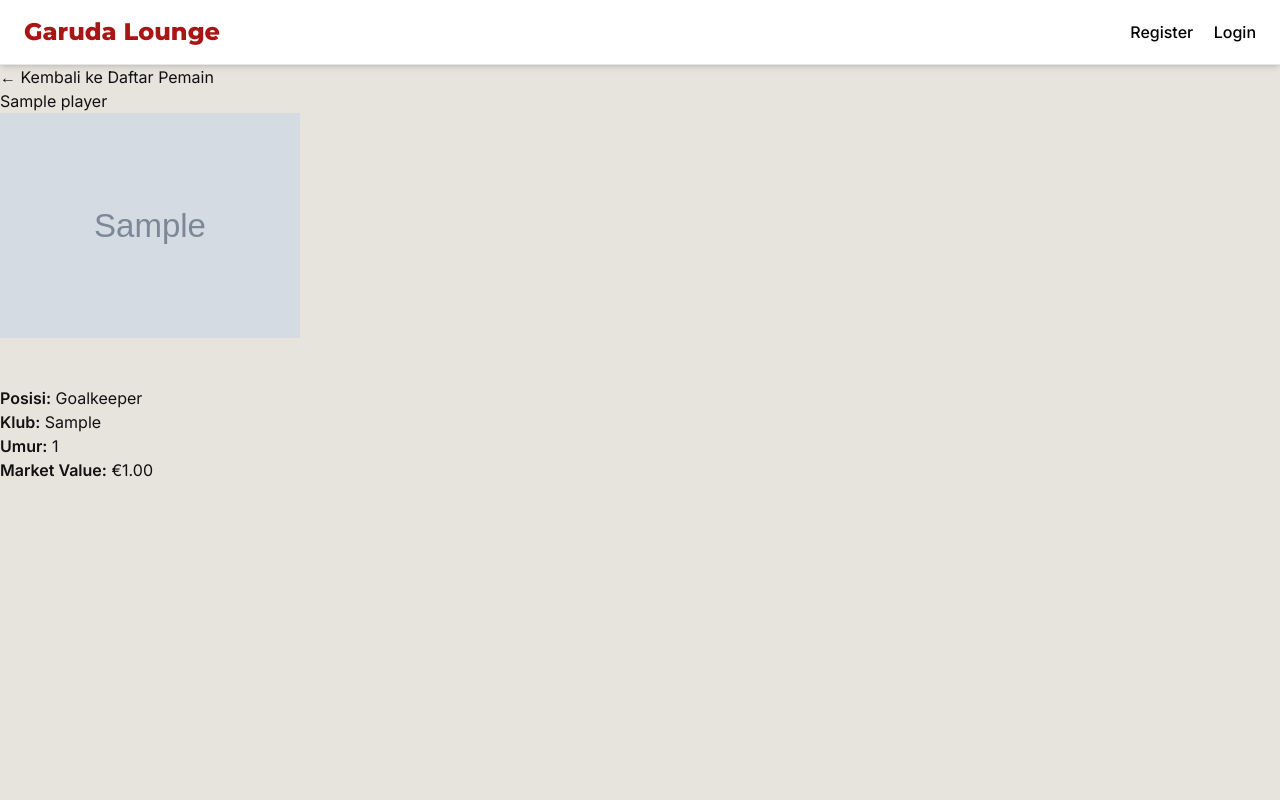
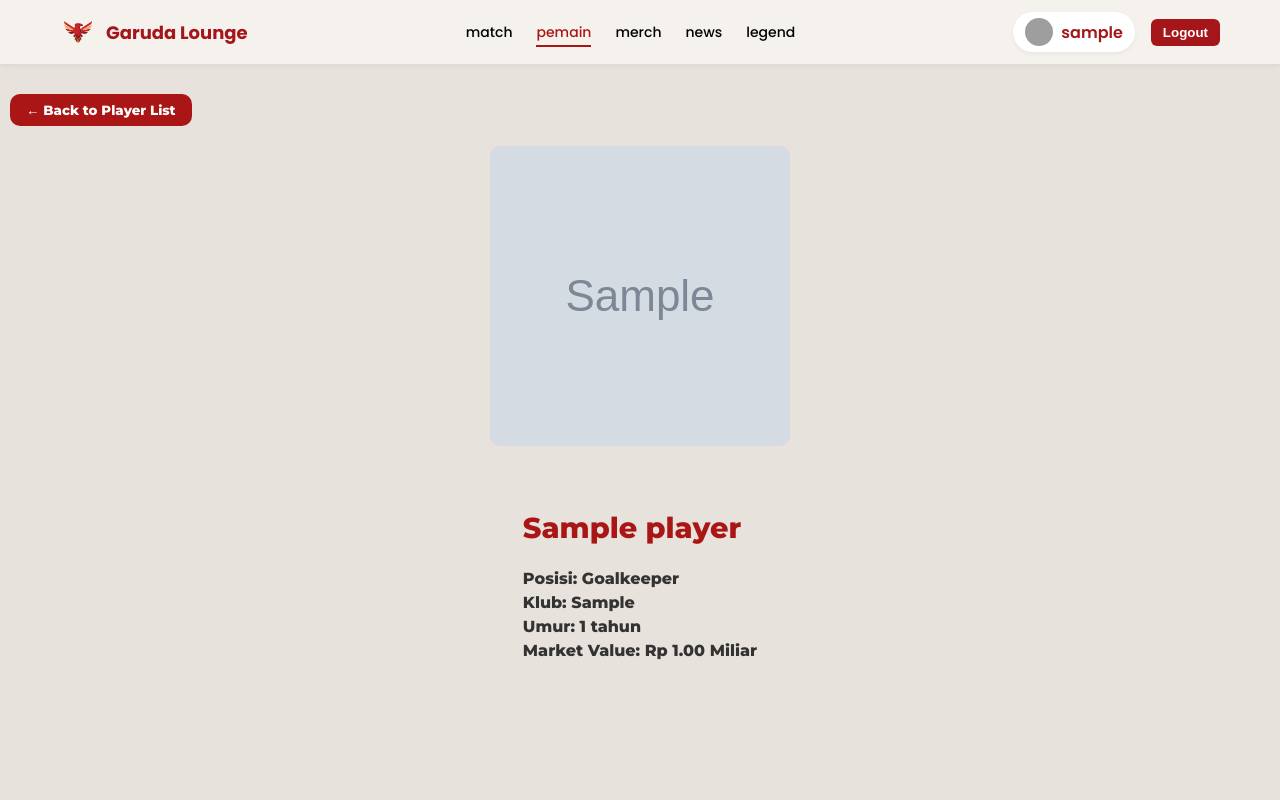
Before and after one commit to pbp-kelompok-d08/Garuda-Lounge, a Django app: page /ProfileAktif/player/00000000-0000-0000-0000-000000000001/ in a window 1280 px wide. Run offline with Django 5.2, Linux system fonts and the light colour scheme; a user stored in the database is signed in; tables that the repository leaves empty hold one stand-in row (values such as "Sample post"); grey boxes marked "Sample" are stand-in pictures; some libraries are stand-ins or nearby versions; grey boxes are pictures that could not be loaded.

Commit message:
tinggal nambahin data

```diff
--- a/ProfileAktif/templates/base_profileAktif.html
+++ b/ProfileAktif/templates/base_profileAktif.html
@@ -1,4 +1,6 @@
+
 {% load static %}
+
 <!DOCTYPE html>
 <html lang="id">
 <head>
@@ -6,7 +8,7 @@
     <meta name="viewport" content="width=device-width, initial-scale=1.0">
     <title>{% block title %}Garuda Lounge - Pemain Aktif{% endblock title %}</title>
 
-    <!-- Pastikan font Poppins sama persis -->
+    <!-- Font -->
     <link href="https://fonts.googleapis.com/css2?family=Poppins:wght@400;500;600;700&display=swap" rel="stylesheet">
 
     <style>
@@ -26,15 +28,12 @@
             box-shadow: 0 2px 5px rgba(0,0,0,0.05);
         }
 
-        .nav-left {
-            display: flex;
-            align-items: center;
-            gap: 10px;
-        }
+        .nav-left { display:flex; align-items:center; gap:10px; }
 
         .nav-left img {
-            width: 36px;
-            height: 36px;
+             width:36px;
+             height:36px;
+             object-fit:contain;
         }
 
         .nav-left span {
@@ -56,28 +55,19 @@
             text-decoration: none;
             color: black;
             font-weight: 500;
-            transition: color 0.3s ease-in-out;
+            transition: color 0.3s;
         }
 
-        /* efek garis bawah pas hover */
-        .nav-menu a::after {
-            content: "";
-            position: absolute;
-            bottom: -4px;
-            left: 0;
-            width: 0;
-            height: 2px;
-            background-color: #a4161a;
-            transition: width 0.3s ease-in-out;
-        }
+        .nav-menu a::after { content:""; position:absolute; bottom:-4px; left:0; width:0; height:2px; background:var(--red); transition:width .3s ease-in-out; }
 
         .nav-menu a:hover {
             color: #a4161a;
         }
 
-        .nav-menu a:hover::after {
-            width: 100%;
-        }
+        .nav-menu a:hover::after { width:100%; }
+
+        .nav-menu .active { color:var(--red); }
+        .nav-menu .active::after { width:100%; }
 
         /* Bagian kanan (profil + logout) */
         .nav-right {
@@ -137,6 +127,7 @@
             align-items: center;
             gap: 24px;
         }
+
     </style>
 </head>
 
@@ -144,7 +135,7 @@
     <nav>
         <div class="nav-left">
             <img src="{% static 'images/garuda_logo.png' %}" alt="Garuda Lounge Logo">
-            <span>GarudaLounge</span>
+            <span>Garuda Lounge</span>
         </div>
 
         <div class="nav-menu">
@@ -167,8 +158,8 @@
         </div>
     </nav>
 
-    {% block content %}{% endblock %}
+    {% block content %}
+    {% endblock content %}
     {% include 'toast.html' %}
-    <!-- {% include 'modal.html' %} -->
 </body>
 </html>
--- a/ProfileAktif/templates/player_detail.html
+++ b/ProfileAktif/templates/player_detail.html
@@ -1,21 +1,91 @@
-{% extends 'base.html' %}
+{% extends 'base_profileAktif.html' %}
+
 {% block content %}
-<p>
-  <a href="{% url 'ProfileAktif:show_main' %}">
-    <button>← Kembali ke Daftar Pemain</button>
-  </a>
-</p>
+<div class="player-detail-container">
+  <!-- Kembali ke Daftar Pemain -->
+  <div class="back-button-container">
+    <a href="{% url 'ProfileAktif:show_main' %}">
+      <button class="back-btn">← Back to Player List</button>
+    </a>
+  </div>
 
-<h1>{{ player.nama }}</h1>
+  <!-- Foto Pemain -->
+  <img src="{{ player.foto }}" alt="{{ player.nama }}" width="300" style="border-radius: 10px; object-fit: cover;" />
 
-{% if player.foto %}
-  <img src="{{ player.foto }}" alt="{{ player.nama }}" width="300" />
-  <br /><br />
-{% endif %}
+  <!-- Info Pemain -->
+  <div class="info" style="text-align: left; margin-top: 20px;">
+    <h2 style="font-size: 1.8rem; color: var(--red);">{{ player.nama }}</h2>
+    <p><strong>Posisi:</strong> {{ player.get_posisi_display }}</p>
+    <p><strong>Klub:</strong> {{ player.klub }}</p>
+    <p><strong>Umur:</strong> {{ player.umur }} tahun</p>
+    <p><strong>Market Value:</strong> Rp {{ player.market_value }} Miliar</p>
+  </div>
+</div>
 
-<p><strong>Posisi:</strong> {{ player.get_posisi_display }}</p>
-<p><strong>Klub:</strong> {{ player.klub }}</p>
-<p><strong>Umur:</strong> {{ player.umur }}</p>
-<p><strong>Market Value:</strong> €{{ player.market_value }}</p>
+<style>
+  :root{
+    --bg:#E7E3DD; --red:#AA1515; --black:#111; --white:#fff;
+    --red-soft: rgba(170,21,21,.22);
+    --red-soft-2: rgba(170,21,21,.32);
+  }
+
+  .player-detail-container {
+    display: flex;
+    flex-direction: column;
+    align-items: center;
+    margin-top: 30px;
+  }
+
+  .player-detail-container img {
+    width: 300px;
+    height: 300px;
+    object-fit: cover;
+    border-radius: 10px;
+    margin-bottom: 20px;
+  }
+
+  .info {
+    text-align: left;
+    font-family: 'Montserrat', sans-serif;
+  }
+
+  .info h2 {
+    font-size: 1.8rem;
+    color: var(--red);
+  }
+
+  .info p {
+    font-size: 1rem;
+    color: #333;
+    margin: 5px 0;
+  }
+
+  /* Styling untuk tombol kembali */
+  .back-button-container {
+    width: 100%;
+    display: flex;
+    justify-content: flex-start;  /* Tombol di kiri */
+    padding-left: 20px;           /* Tambah jarak kiri */
+    margin-bottom: 20px;
+  }
+
+  .back-btn {
+    background-color: var(--red);
+    color: var(--white);
+    font-weight: bold;
+    font-family: 'Montserrat', sans-serif;
+    padding: 8px 16px;
+    border-radius: 10px;
+    cursor: pointer;
+    text-decoration: none;
+    display: inline-block;
+    transition: background-color 0.3s ease;
+    border: none;
+  }
+
+  .back-btn:hover {
+    background-color: #8b1010;  /* Ganti warna saat dihover */
+  }
+</style>
 
 {% endblock %}
```
Also changed, not shown: ProfileAktif/templates/main.html (+35 -22 lines).
